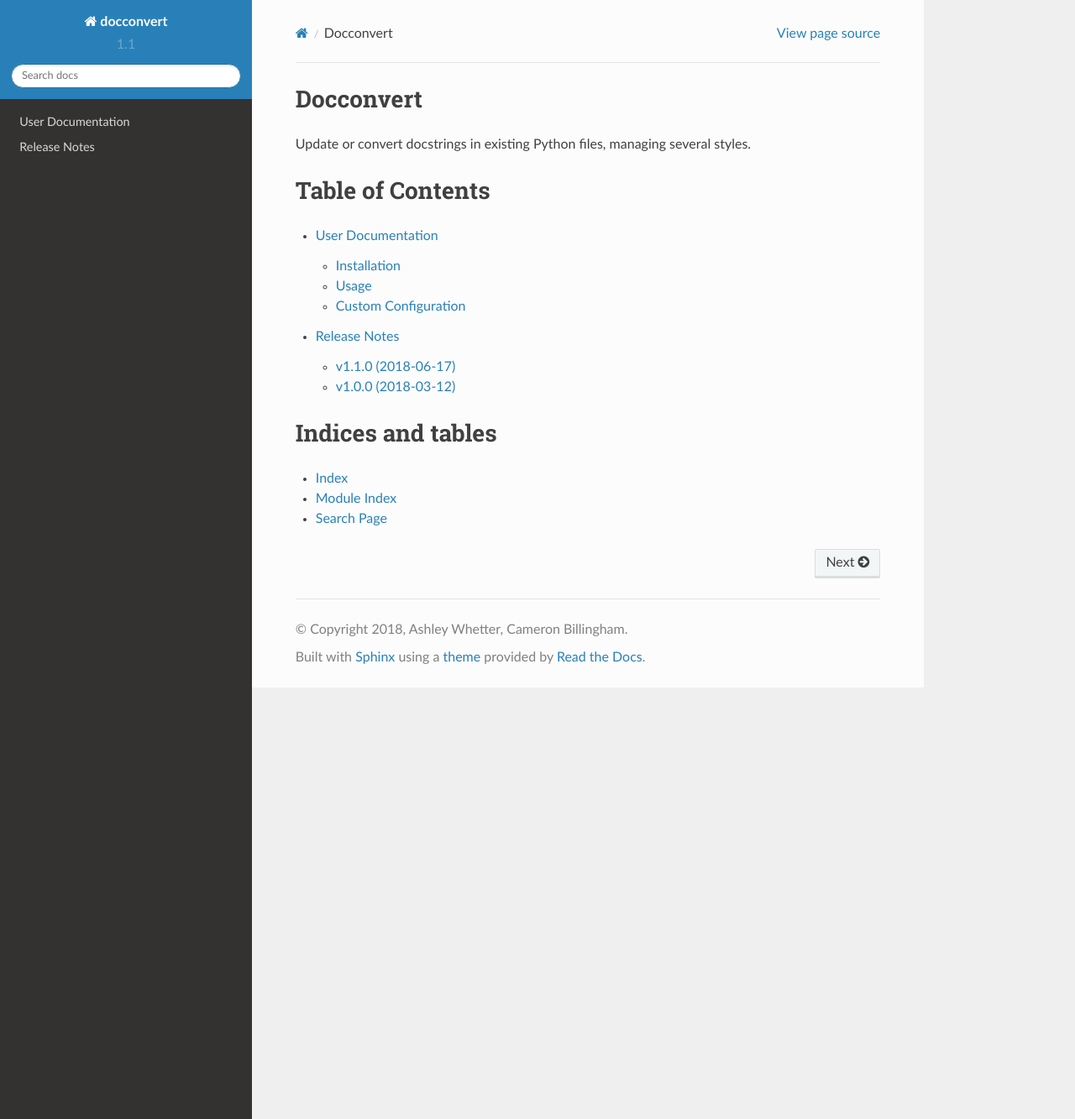
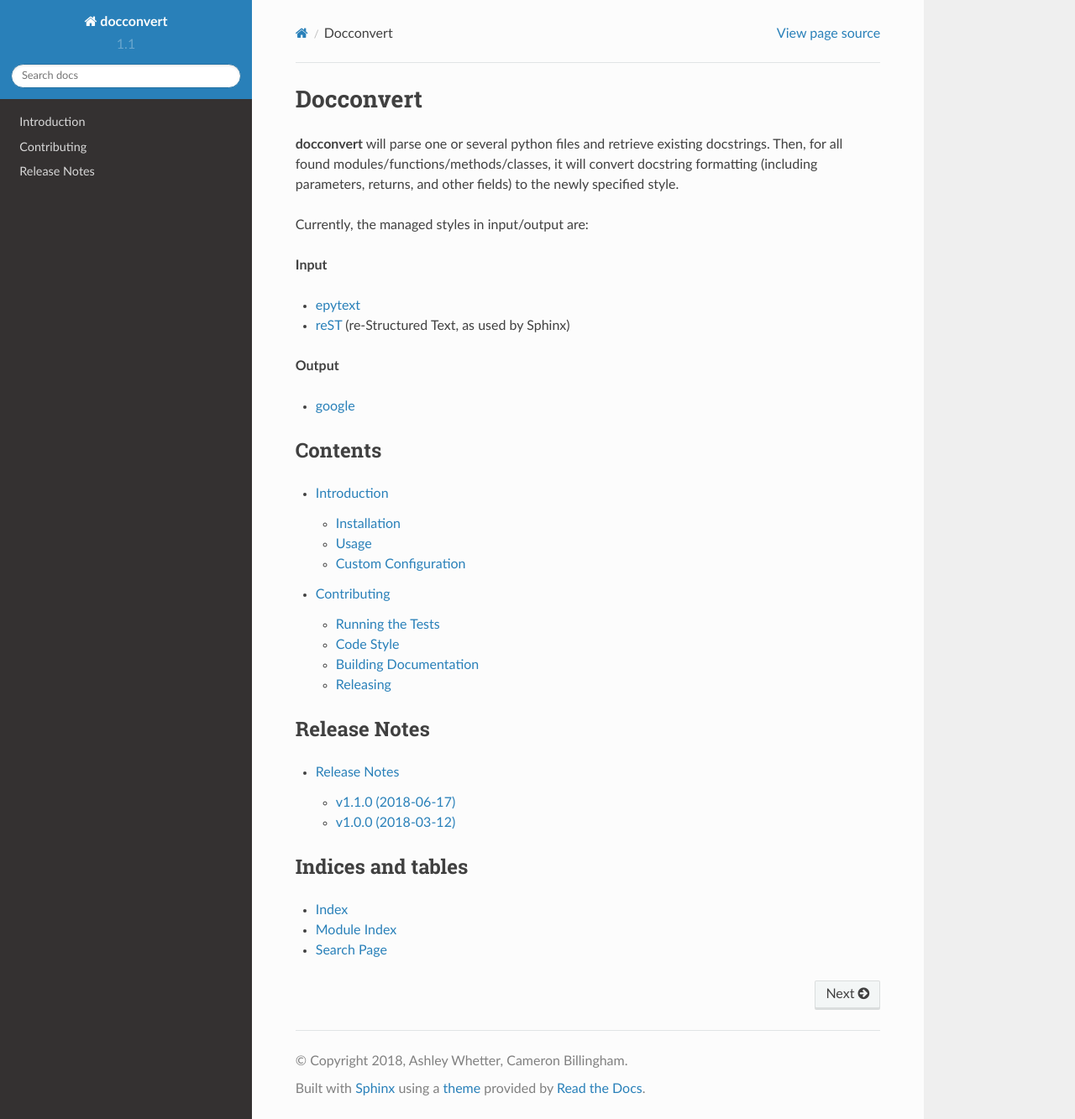
Before and after one commit to cbillingham/docconvert, a Sphinx documentation site: the page built from doc/source/index.rst, in a window 1280 px wide and 1333 px high. Shown: the whole window at 84% size. Built offline with Sphinx 7.4.7 and the Read the Docs theme 2.0.0, drawn with Linux system fonts in a browser that asks for light colours.

Commit message:
Documentation improvements

```diff
--- a/doc/source/conf.py
+++ b/doc/source/conf.py
@@ -18,9 +18,9 @@
 # If extensions (or modules to document with autodoc) are in another directory,
 # add these directories to sys.path here. If the directory is relative to the
 # documentation root, use os.path.abspath to make it absolute, like shown here.
-sphinx_src_dir = os.path.abspath('.')
-project_dir = os.path.join(sphinx_src_dir, '../../..')
-project_src_dir = os.path.join(project_dir, 'src')
+sphinx_src_dir = os.path.abspath(".")
+project_dir = os.path.join(sphinx_src_dir, "../../..")
+project_src_dir = os.path.join(project_dir, "src")
 
 # Generate docs for the edited source code, not the installed package.
 sys.path.insert(0, project_src_dir)
@@ -31,76 +31,76 @@
 # Add any Sphinx extension module names here, as strings. They can be extensions
 # coming with Sphinx (named 'sphinx.ext.*') or your custom ones.
 extensions = [
-    'sphinx.ext.autodoc',
-    'sphinx.ext.autosummary',
-    'sphinx.ext.intersphinx',
-    'sphinx.ext.todo',
-    'sphinx.ext.viewcode',
-    'sphinx.ext.napoleon',
+    "sphinx.ext.autodoc",
+    "sphinx.ext.autosummary",
+    "sphinx.ext.intersphinx",
+    "sphinx.ext.todo",
+    "sphinx.ext.viewcode",
+    "sphinx.ext.napoleon",
 ]
 
 # Add any paths that contain templates here, relative to this directory.
-templates_path = ['_templates']
+templates_path = ["_templates"]
 
 # The suffix of source filenames.
-source_suffix = '.rst'
+source_suffix = ".rst"
 
 # The encoding of source files.
-#source_encoding = 'utf-8'
+# source_encoding = 'utf-8'
 
 # The master toctree document.
-master_doc = 'index'
+master_doc = "index"
 
 # General information about the project.
-project = u'docconvert'
-copyright = u'2018, Ashley Whetter, Cameron Billingham'
-author = u'2018, Cameron Billingham'
+project = u"docconvert"
+copyright = u"2018, Ashley Whetter, Cameron Billingham"
+author = u"2018, Cameron Billingham"
 
 # The version info for the project you're documenting, acts as replacement for
 # |version| and |release|, also used in various other places throughout the
 # built documents.
 #
 # The short X.Y version.
-version = '1.1'
+version = "1.1"
 # The full version, including alpha/beta/rc tags.
-release = '1.1.0'
+release = "1.1.0"
 
 # The language for content autogenerated by Sphinx. Refer to documentation
 # for a list of supported languages.
-language = 'en'
+language = "en"
 
 # There are two options for replacing |today|: either, you set today to some
 # non-false value, then it is used:
-#today = ''
+# today = ''
 # Else, today_fmt is used as the format for a strftime call.
-#today_fmt = '%B %d, %Y'
+# today_fmt = '%B %d, %Y'
 
 # List of documents that shouldn't be included in the build.
-#unused_docs = []
+# unused_docs = []
 
 # List of directories, relative to source directory, that shouldn't be searched
 # for source files.
 exclude_trees = []
 
 # The reST default role (used for this markup: `text`) to use for all documents.
-#default_role = None
+# default_role = None
 
 # If true, '()' will be appended to :func: etc. cross-reference text.
-#add_function_parentheses = True
+# add_function_parentheses = True
 
 # If true, the current module name will be prepended to all description
 # unit titles (such as .. function::).
-#add_module_names = True
+# add_module_names = True
 
 # If true, sectionauthor and moduleauthor directives will be shown in the
 # output. They are ignored by default.
-#show_authors = False
+# show_authors = False
 
 # The name of the Pygments (syntax highlighting) style to use.
-pygments_style = 'sphinx'
+pygments_style = "sphinx"
 
 # A list of ignored prefixes for module index sorting.
-#modindex_common_prefix = []
+# modindex_common_prefix = []
 
 # If true, `todo` and `todoList` produce output, else they produce nothing.
 todo_include_todos = True
@@ -111,114 +111,118 @@
 # The theme to use for HTML and HTML Help pages.  Major themes that come with
 # Sphinx are currently 'default' and 'sphinxdoc'.
 import sphinx_rtd_theme
-html_theme = 'sphinx_rtd_theme'
+
+html_theme = "sphinx_rtd_theme"
 html_theme_path = [sphinx_rtd_theme.get_html_theme_path()]
 
 # Theme options are theme-specific and customize the look and feel of a theme
 # further.  For a list of options available for each theme, see the
 # documentation.
-#html_theme_options = {}
+# html_theme_options = {}
 
 # Add any paths that contain custom themes here, relative to this directory.
-#html_theme_path = []
+# html_theme_path = []
 
 # The name for this set of Sphinx documents.  If None, it defaults to
 # "<project> v<release> documentation".
-#html_title = None
+# html_title = None
 
 # A shorter title for the navigation bar.  Default is the same as html_title.
-#html_short_title = None
+# html_short_title = None
 
 # The name of an image file (relative to this directory) to place at the top
 # of the sidebar.
-#html_logo = None
+# html_logo = None
 
 # The name of an image file (within the static path) to use as favicon of the
 # docs.  This file should be a Windows icon file (.ico) being 16x16 or 32x32
 # pixels large.
-#html_favicon = None
+# html_favicon = None
 
 # Add any paths that contain custom static files (such as style sheets) here,
 # relative to this directory. They are copied after the builtin static files,
 # so a file named "default.css" will overwrite the builtin "default.css".
-html_static_path = ['_static']
+html_static_path = ["_static"]
 
 # If not '', a 'Last updated on:' timestamp is inserted at every page bottom,
 # using the given strftime format.
-#html_last_updated_fmt = '%b %d, %Y'
+# html_last_updated_fmt = '%b %d, %Y'
 
 # If true, SmartyPants will be used to convert quotes and dashes to
 # typographically correct entities.
-#html_use_smartypants = True
+# html_use_smartypants = True
 
 # Custom sidebar templates, maps document names to template names.
-#html_sidebars = {}
+# html_sidebars = {}
 
 # Additional templates that should be rendered to pages, maps page names to
 # template names.
-#html_additional_pages = {}
+# html_additional_pages = {}
 
 # If false, no module index is generated.
-#html_use_modindex = True
+# html_use_modindex = True
 
 # If false, no index is generated.
-#html_use_index = True
+# html_use_index = True
 
 # If true, the index is split into individual pages for each letter.
-#html_split_index = False
+# html_split_index = False
 
 # If true, links to the reST sources are added to the pages.
-#html_show_sourcelink = True
+# html_show_sourcelink = True
 
 # If true, an OpenSearch description file will be output, and all pages will
 # contain a <link> tag referring to it.  The value of this option must be the
 # base URL from which the finished HTML is served.
-#html_use_opensearch = ''
+# html_use_opensearch = ''
 
 # If nonempty, this is the file name suffix for HTML files (e.g. ".xhtml").
-#html_file_suffix = ''
+# html_file_suffix = ''
 
 # Output file base name for HTML help builder.
-htmlhelp_basename = 'docconvertdoc'
+htmlhelp_basename = "docconvertdoc"
 
 
 # -- Options for LaTeX output --------------------------------------------------
 
 # The paper size ('letter' or 'a4').
-#latex_paper_size = 'letter'
+# latex_paper_size = 'letter'
 
 # The font size ('10pt', '11pt' or '12pt').
-#latex_font_size = '10pt'
+# latex_font_size = '10pt'
 
 # Grouping the document tree into LaTeX files. List of tuples
 # (source start file, target name, title, author, documentclass [howto/manual]).
 latex_documents = [
-  (master_doc, 'docconvert.tex', u'docconvert Documentation',
-   u'Cameron Billingham', 'manual'),
+    (
+        master_doc,
+        "docconvert.tex",
+        u"docconvert Documentation",
+        u"Cameron Billingham",
+        "manual",
+    )
 ]
 
 # The name of an image file (relative to this directory) to place at the top of
 # the title page.
-#latex_logo = None
+# latex_logo = None
 
 # For "manual" documents, if this is true, then toplevel headings are parts,
 # not chapters.
-#latex_use_parts = False
+# latex_use_parts = False
 
 # Additional stuff for the LaTeX preamble.
-#latex_preamble = ''
+# latex_preamble = ''
 
 # Documents to append as an appendix to all manuals.
-#latex_appendices = []
+# latex_appendices = []
 
 # If false, no module index is generated.
-#latex_use_modindex = True
+# latex_use_modindex = True
 
 
 # Example configuration for intersphinx: refer to the Python standard library.
-intersphinx_mapping = {
-    'python': ('https://docs.python.org/3/', None),
-}
+intersphinx_mapping = {"python": ("https://docs.python.org/3/", None)}
 
 # Napoleon settings
 napoleon_google_docstring = True
@@ -226,5 +230,4 @@
 napoleon_use_ivar = True
 
 # Autodoc settings
-autoclass_content = 'class'
-autosummary_generate = False
+autoclass_content = "class"
--- a/doc/source/index.rst
+++ b/doc/source/index.rst
@@ -1,16 +1,37 @@
+==========
 Docconvert
 ==========
 
-Update or convert docstrings in existing Python files,
-managing several styles.
+**docconvert** will parse one or several python files and retrieve existing
+docstrings. Then, for all found modules/functions/methods/classes, it will
+convert docstring formatting (including parameters, returns, and other
+fields) to the newly specified style.
 
-Table of Contents
-=================
+Currently, the managed styles in input/output are:
 
+**Input**
+
+-  epytext_
+-  reST_ (re-Structured Text, as used by Sphinx)
+
+**Output**
+
+-  google_
+
+
+Contents
+========
 .. toctree::
     :maxdepth: 2
 
-    user/index
+    intro
+    contributing
+
+Release Notes
+=============
+.. toctree::
+    :maxdepth: 2
+
     release_notes
 
 
@@ -20,3 +41,7 @@
 * :ref:`genindex`
 * :ref:`modindex`
 * :ref:`search`
+
+.. _epytext: http://epydoc.sourceforge.net/manual-fields.html
+.. _reST: http://www.sphinx-doc.org/en/master/usage/restructuredtext/domains.html#info-field-lists
+.. _google: https://www.sphinx-doc.org/en/master/usage/extensions/example_google.html#example-google
```
Also changed, not shown: README.md (+36 -60 lines), doc/source/contributing.rst (added, +75 -0 lines), doc/source/intro.rst (renamed from doc/source/user/index.rst, +14 -42 lines).
